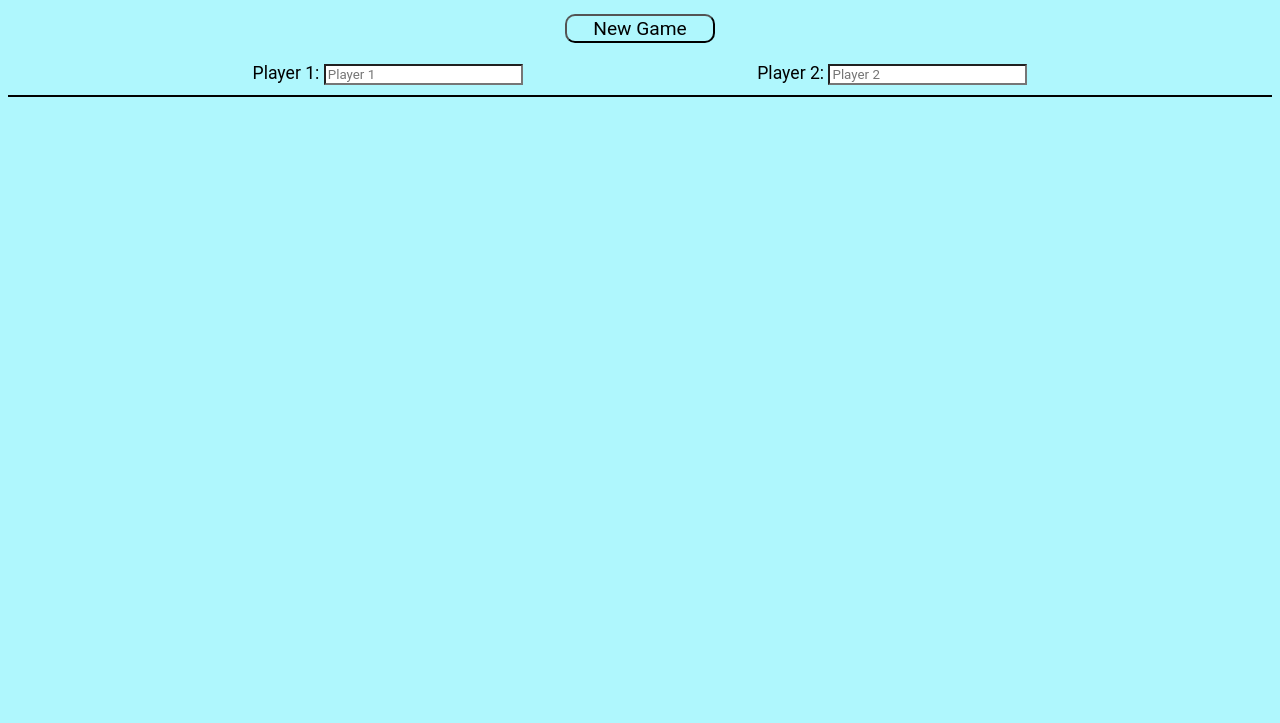
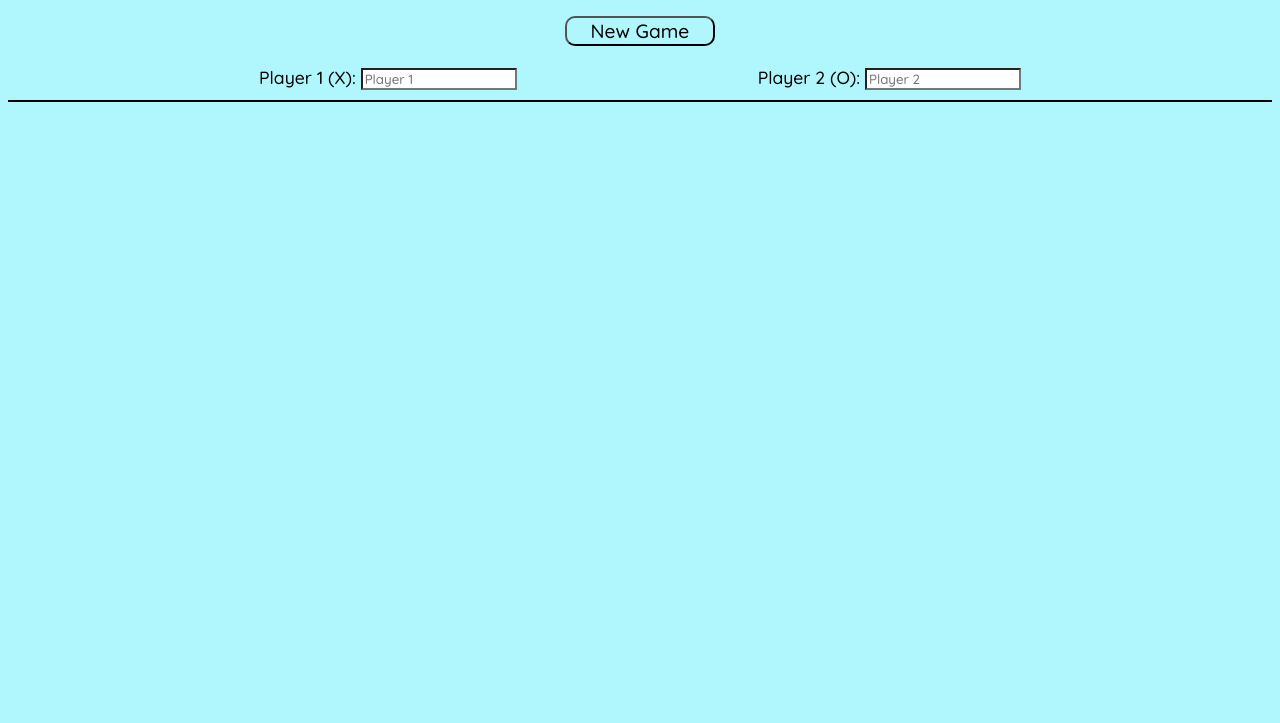
Before and after one commit to Niners321/TicTacToeJS, a plain HTML site: page index.html in a window 1280 px wide. Shown: the part 77-800 px from the top of the page. Drawn offline with Linux system fonts and the light colour scheme.

Commit message:
adjusted font

```diff
--- a/index.html
+++ b/index.html
@@ -4,6 +4,9 @@
     <meta charset="UTF-8">
     <meta http-equiv="X-UA-Compatible" content="IE=edge">
     <meta name="viewport" content="width=device-width, initial-scale=1.0">
+    <link rel="preconnect" href="https://fonts.googleapis.com">
+<link rel="preconnect" href="https://fonts.gstatic.com" crossorigin>
+<link href="https://fonts.googleapis.com/css2?family=Quicksand:wght@500&display=swap" rel="stylesheet">
     <link rel="stylesheet" href="styles.css">
     <script src="script.js"></script>
     <title>Tic Tac Toe Game</title>
@@ -20,11 +23,11 @@
         <div class="player-container">
             <form id="player-form">
                 <div id="playerOne-container">
-                    <label for="player-one">Player 1: </label>
+                    <label for="player-one">Player 1 (X): </label>
                     <input type="text" id="player-one" name="player-one" placeholder="Player 1">
                 </div>
                 <div id="playerTwo-container">
-                    <label for="player-two">Player 2: </label>
+                    <label for="player-two">Player 2 (O): </label>
                     <input type="text" id="player-two" name="player-two" placeholder="Player 2">
                 </div>
             </form>
--- a/script.js
+++ b/script.js
@@ -0,0 +1,7 @@
+
+
+const gameBoard = (() => {
+    const board = ['', '', '', '', '', '', '', '', ''];
+
+}
+)
--- a/styles.css
+++ b/styles.css
@@ -1,8 +1,9 @@
 *{
-    font-family: 'Roboto', sans-serif;
+    font-family: 'Quicksand', sans-serif;
     background-color: #aff7fd;
 
 }
+
 
 h1{
     text-align: center;
```
